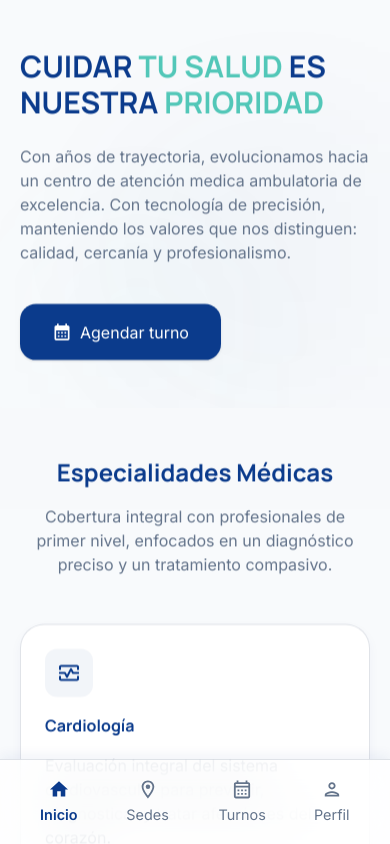
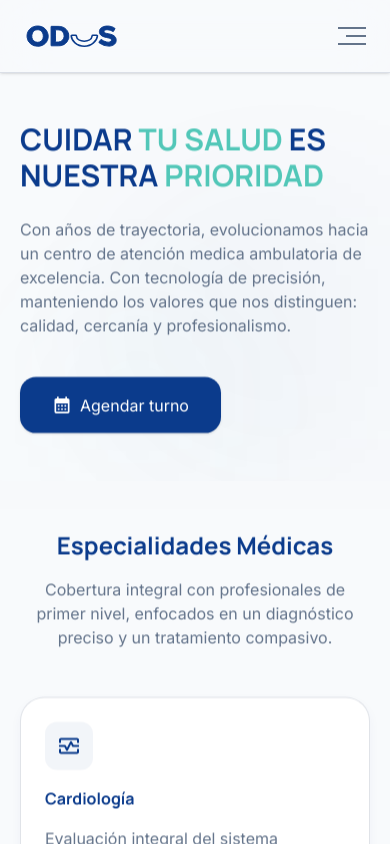
Before and after one commit to AgusAmor/ODUS, a Next.js app in the folder apps/landing/: page / in a window 390 px wide. Shown: the top 844 px of the page. Built offline with nearby package versions, Linux system fonts and the light colour scheme.

Commit message:
refactor(landing): migrar navegacion movil al header y corregir scroll to top

```diff
--- a/apps/landing/app/layout.js
+++ b/apps/landing/app/layout.js
@@ -1,7 +1,6 @@
 import { Inter, Manrope } from "next/font/google";
 import Header from "../components/Header";
 import Footer from "../components/Footer";
-import MobileNav from "../components/MobileNav";
 import "./globals.css";
 
 const inter = Inter({
@@ -32,11 +31,10 @@ export default function RootLayout({ children }) {
     >
       <body className="bg-tertiary text-neutral font-sans antialiased min-h-screen flex flex-col">
         <Header />
-        <main className="grow pb-20 md:pb-0">
+        <main className="grow">
           {children}
         </main>
         <Footer />
-        <MobileNav />
       </body>
     </html>
   );
--- a/apps/landing/components/Header.jsx
+++ b/apps/landing/components/Header.jsx
@@ -1,12 +1,54 @@
 "use client";
 
+import { useState, useEffect } from "react";
 import Link from "next/link";
-import { usePathname } from "next/navigation";
-import { MdAccountCircle } from "react-icons/md";
+import { usePathname, useRouter } from "next/navigation";
 import Logo from "./Logo";
 
 export default function Header() {
   const pathname = usePathname();
+  const router = useRouter();
+  const [isMobileMenuOpen, setIsMobileMenuOpen] = useState(false);
+
+  const handleNavigation = (e, href) => {
+    e.preventDefault();
+    setIsMobileMenuOpen(false);
+
+    if (pathname === href) {
+      window.scrollTo({ top: 0, behavior: "smooth" });
+    } else {
+      // Primero redirige a la nueva página sin alterar el scroll
+      router.push(href, { scroll: false });
+
+      // Le da a Next.js un instante para montar el nuevo DOM y luego sube suavemente
+      setTimeout(() => {
+        window.scrollTo({ top: 0, behavior: "smooth" });
+      }, 150);
+    }
+  };
+
+  // Cierra el menú móvil automáticamente al redimensionar la ventana a tamaño desktop
+  useEffect(() => {
+    const handleResize = () => {
+      if (window.innerWidth >= 768) {
+        setIsMobileMenuOpen(false);
+      }
+    };
+    window.addEventListener("resize", handleResize);
+    return () => window.removeEventListener("resize", handleResize);
+  }, []);
+
+  // Bloquea el scroll del body cuando el menú está abierto
+  useEffect(() => {
+    if (isMobileMenuOpen) {
+      document.body.style.overflow = "hidden";
+    } else {
+      document.body.style.overflow = "unset";
+    }
+    return () => {
+      document.body.style.overflow = "unset";
+    };
+  }, [isMobileMenuOpen]);
 
   const navLinks = [
     { name: "Inicio", href: "/" },
@@ -16,38 +58,29 @@ export default function Header() {
   ];
 
   return (
-    <nav className="bg-tertiary/70 backdrop-blur-xl w-full top-0 sticky z-50 border-b border-neutral/20 shadow-sm hidden md:block">
-      <div className="flex justify-between items-center w-full px-10 py-4 max-w-7xl mx-auto">
+    <>
+      <nav className="bg-tertiary/70 backdrop-blur-xl w-full top-0 sticky z-50 border-b border-neutral/20 shadow-sm">
+        <div className="flex justify-between items-center w-full px-6 md:px-10 py-4 max-w-7xl mx-auto">
           {/* Logo Section */}
           <div className="font-heading text-2xl font-extrabold text-primary flex items-center gap-2">
             <Link
               href="/"
-            onClick={(e) => {
-              if (pathname === "/") {
-                e.preventDefault();
-                window.scrollTo({ top: 0, behavior: "smooth" });
-              }
-            }}
+              onClick={(e) => handleNavigation(e, "/")}
               className="flex items-center gap-2"
             >
-            <Logo className="w-auto h-8 text-primary hover:text-secondary transition-colors duration-300" />
+              <Logo className="w-auto h-7 md:h-8 text-primary hover:text-secondary transition-colors duration-300" />
             </Link>
           </div>
 
-        {/* Navigation Links */}
-        <ul className="flex gap-8 items-center text-sm font-bold">
+          {/* Desktop Navigation Links */}
+          <ul className="hidden md:flex gap-8 items-center text-sm font-bold">
             {navLinks.map((link) => {
               const isActive = pathname === link.href;
               return (
                 <li key={link.href}>
                   <Link
                     href={link.href}
-                  onClick={(e) => {
-                    if (pathname === link.href) {
-                      e.preventDefault();
-                      window.scrollTo({ top: 0, behavior: "smooth" });
-                    }
-                  }}
+                    onClick={(e) => handleNavigation(e, link.href)}
                     className={`px-3 py-2 transition-colors rounded-lg ${
                       isActive
                         ? "text-primary border-b-2 border-primary pb-1 rounded-b-none"
@@ -61,8 +94,8 @@ export default function Header() {
             })}
           </ul>
 
-        {/* Action Buttons */}
-        <div className="flex items-center gap-4">
+          {/* Desktop Action Buttons */}
+          <div className="hidden md:flex items-center gap-4">
             <a
               href="https://wa.me/5491128331920"
               target="_blank"
@@ -71,11 +104,75 @@ export default function Header() {
             >
               Agendar turno
             </a>
-          {/* <button className="text-neutral hover:bg-primary/10 rounded-full p-2 transition-colors flex items-center justify-center cursor-pointer">
-            <MdAccountCircle size={28} />
-          </button> */}
+          </div>
+
+          {/* Mobile Hamburger Button */}
+          <button
+            className="md:hidden flex flex-col justify-center items-end w-10 h-10 gap-1.5 relative z-50 focus:outline-none"
+            onClick={() => setIsMobileMenuOpen(!isMobileMenuOpen)}
+            aria-label="Alternar menú"
+          >
+            <span
+              className={`block w-7 h-0.5 bg-neutral transition-all duration-300 ease-in-out ${
+                isMobileMenuOpen ? "rotate-45 translate-y-2 bg-primary" : ""
+              }`}
+            />
+            <span
+              className={`block h-0.5 bg-neutral transition-all duration-300 ease-in-out ${
+                isMobileMenuOpen ? "opacity-0 w-7" : "w-5"
+              }`}
+            />
+            <span
+              className={`block w-7 h-0.5 bg-neutral transition-all duration-300 ease-in-out ${
+                isMobileMenuOpen ? "-rotate-45 -translate-y-2 bg-primary" : ""
+              }`}
+            />
+          </button>
+        </div>
+      </nav>
+
+      {/* Mobile Menu Overlay */}
+      <div
+        className={`fixed inset-0 top-[60px] bg-tertiary/95 backdrop-blur-2xl z-40 md:hidden flex flex-col pt-8 px-8 gap-8 transition-all duration-300 ease-in-out border-t border-neutral/10 ${
+          isMobileMenuOpen
+            ? "opacity-100 translate-y-0"
+            : "opacity-0 -translate-y-4 pointer-events-none"
+        }`}
+      >
+        <ul className="flex flex-col gap-6 mt-4">
+          {navLinks.map((link) => {
+            const isActive = pathname === link.href;
+            return (
+              <li key={link.href}>
+                <Link
+                  href={link.href}
+                  onClick={(e) => handleNavigation(e, link.href)}
+                  className={`text-2xl font-extrabold transition-colors block ${
+                    isActive ? "text-primary" : "text-neutral hover:text-primary"
+                  }`}
+                >
+                  {link.name}
+                </Link>
+              </li>
+            );
+          })}
+        </ul>
+
+        <div className="mt-4 border-t border-neutral/20 pt-8 flex flex-col gap-4">
+          <a
+            href="https://wa.me/5491128331920"
+            target="_blank"
+            rel="noopener noreferrer"
+            onClick={() => setIsMobileMenuOpen(false)}
+            className="bg-primary text-tertiary px-8 py-4 rounded-2xl text-lg font-bold hover:scale-95 active:scale-95 transition-transform shadow-sm text-center flex items-center justify-center gap-2"
+          >
+            Agendar turno
+          </a>
+          <p className="text-center text-neutral/60 font-label-sm text-xs mt-2">
+            Comunícate directamente con nuestro equipo.
+          </p>
         </div>
       </div>
-    </nav>
+    </>
   );
 }
--- a/apps/landing/components/MobileNav.jsx
+++ b/apps/landing/components/MobileNav.jsx
@@ -1,77 +1 @@
-"use client";
-
-import Link from "next/link";
-import { usePathname } from "next/navigation";
-import {
-  MdOutlineHome,
-  MdHome,
-  MdOutlineLocationOn,
-  MdLocationOn,
-  MdOutlineCalendarMonth,
-  MdCalendarMonth,
-  MdOutlinePerson,
-  MdPerson,
-} from "react-icons/md";
-
-export default function MobileNav() {
-  const pathname = usePathname();
-
-  const navItems = [
-    {
-      name: "Inicio",
-      href: "/",
-      iconOutline: MdOutlineHome,
-      iconFilled: MdHome,
-    },
-    {
-      name: "Sedes",
-      href: "/centers",
-      iconOutline: MdOutlineLocationOn,
-      iconFilled: MdLocationOn,
-    },
-    {
-      name: "Turnos",
-      href: "https://wa.me/5491128331920",
-      iconOutline: MdOutlineCalendarMonth,
-      iconFilled: MdCalendarMonth,
-    },
-    {
-      name: "Perfil",
-      href: "#",
-      iconOutline: MdOutlinePerson,
-      iconFilled: MdPerson,
-    },
-  ];
-
-  return (
-    <nav className="bg-white/80 backdrop-blur-xl fixed bottom-0 left-0 right-0 w-full z-50 md:hidden border-t border-neutral/20 shadow-[0_-4px_12px_rgba(11,59,140,0.06)]">
-      <div className="flex justify-around items-center px-4 py-3 w-full max-w-lg mx-auto">
-        {navItems.map((item, idx) => {
-          const isActive = pathname === item.href;
-          const Icon = isActive ? item.iconFilled : item.iconOutline;
-
-          return (
-            <Link
-              key={idx}
-              href={item.href}
-              onClick={(e) => {
-                if (pathname === item.href) {
-                  e.preventDefault();
-                  window.scrollTo({ top: 0, behavior: "smooth" });
-                }
-              }}
-              className={`flex flex-col items-center justify-center scale-90 active:scale-100 transition-all duration-200 rounded-xl px-4 py-1 cursor-pointer ${
-                isActive
-                  ? "text-primary font-semibold"
-                  : "text-neutral hover:text-primary"
-              }`}
-            >
-              <Icon size={24} />
-              <span className="font-label-sm text-label-sm mt-1">{item.name}</span>
-            </Link>
-          );
-        })}
-      </div>
-    </nav>
-  );
-}
+// This file is deprecated and no longer used. See Header.jsx for mobile navigation.
```
Lines whose indentation alone changed are shown as unchanged.
